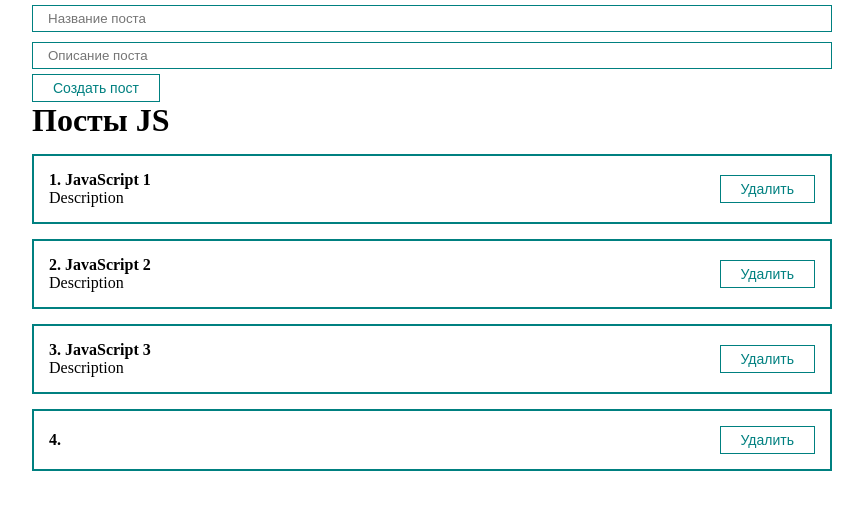
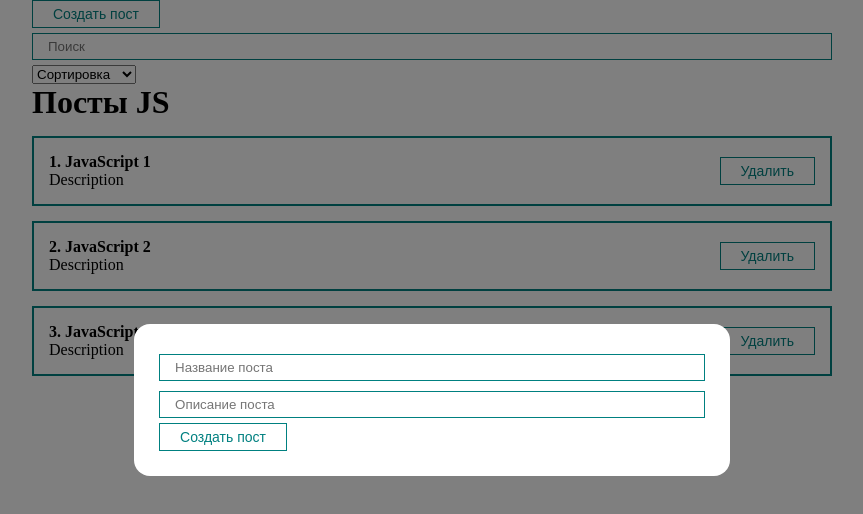
Before and after one commit to YaroslavOkrema/React-fundamental, a React (Create React App) app in the folder my-app/: page / in a window 1280 px wide. Both pictures are taken after a click on the button "Создать пост". Shown: the top 514 px of the page, without its empty margins (208-1071 px from the left). Built offline with nearby package versions, Linux system fonts and the light colour scheme.

Commit message:
feat: add search, filter and animation

```diff
--- a/my-app/src/App.js
+++ b/my-app/src/App.js
@@ -2,6 +2,10 @@
 import './styles/App.css';
 import PostList from "./components/PostList";
 import PostForm from "./components/PostForm";
+import PostFilter from "./components/PostFilter";
+import MyModal from "./components/UI/MyModal/MyModal";
+import MyButton from "./components/UI/button/MyButton";
+import {usePosts} from "./hooks/usePosts";
 
 function App() {
     const [posts, setPosts] = useState([
@@ -9,9 +13,13 @@
         {id: 2, title: 'JavaScript 2', body: 'Description'},
         {id: 3, title: 'JavaScript 3', body: 'Description'}
     ]);
+    const [filter, setFilter] = useState({sort: '', query: ''});
+    const [modal, setModal] = useState(false);
+    const  sortedAndSearchedPosts = usePosts(posts, filter.sort, filter.query);
 
     function createPost(newPost) {
         setPosts( [...posts, newPost]);
+        setModal(false);
     }
 
     // получаем пост из дочернего
@@ -21,11 +29,17 @@
 
     return (
         <div className="App">
-            <PostForm create={createPost}/>
-            {posts.length !== 0
-                ? <PostList remove={removePost} posts={posts} title= "Посты JS"/>
-                : <h1>Посты не найдены!</h1>
-            }
+            <MyButton onClick={() => setModal(true)}>
+                Создать пост
+            </MyButton>
+            <MyModal visible={modal} setVisible={setModal}>
+                <PostForm create={createPost}/>
+            </MyModal>
+            <PostFilter
+                filter={filter}
+                setFilter={setFilter}
+            />
+            <PostList remove={removePost} posts={sortedAndSearchedPosts} title= "Посты JS"/>
         </div>
     );
 }
--- /dev/null
+++ b/my-app/src/components/PostFilter.jsx
@@ -0,0 +1,26 @@
+import React from 'react';
+import MyInput from "./UI/input/MyInput";
+import MySelect from "./UI/select/MySelect";
+
+const PostFilter = ({filter, setFilter}) => {
+    return (
+        <div>
+            <MyInput
+                value={filter.query}
+                onChange={e => setFilter({...filter, query: e.target.value})}
+                placeholder="Поиск"
+            />
+            <MySelect
+                value={filter.sort}
+                onChange={selectedSort => setFilter({...filter, sort: selectedSort})}
+                defaultValue="Сортировка"
+                options={[
+                    {value: 'title', name: 'По названию'},
+                    {value: 'body', name: 'По описанию'}
+                ]}
+            />
+        </div>
+    );
+};
+
+export default PostFilter;
--- a/my-app/src/components/PostList.jsx
+++ b/my-app/src/components/PostList.jsx
@@ -1,13 +1,29 @@
 import React from 'react';
 import PostItem from "./PostItem";
+import { CSSTransition, TransitionGroup } from "react-transition-group";
 
 const PostList = ({posts, title, remove}) => {
+    if (!posts.length) {
+        return (
+            <h1>
+                Посты не найдены
+            </h1>
+        )
+    }
     return (
         <div>
             <h1>{title}</h1>
-            {posts.map((post, index) => (
-                <PostItem remove={remove} number={index + 1} post={post} key={post.id}/>
-            ))}
+            <TransitionGroup>
+                {posts.map((post, index) => (
+                    <CSSTransition
+                        key={post.id}
+                        timeout={500}
+                        classNames="post"
+                    >
+                    <PostItem remove={remove} number={index + 1} post={post} />
+                    </CSSTransition>
+                ))}
+            </TransitionGroup>
         </div>
     );
 };
--- /dev/null
+++ b/my-app/src/components/UI/MyModal/MyModal.jsx
@@ -0,0 +1,21 @@
+import React from 'react';
+import classes from './MyModal.module.css';
+
+const MyModal = ({children, visible, setVisible}) => {
+
+    const rootClasses = [classes.myModal];
+
+    if (visible) {
+        rootClasses.push(classes.active);
+    }
+
+    return (
+        <div className={rootClasses.join(' ')} onClick={() => setVisible(false)}>
+            <div className={classes.myModalContent} onClick={(e) => e.stopPropagation()}>
+                {children}
+            </div>
+        </div>
+    );
+};
+
+export default MyModal;
--- /dev/null
+++ b/my-app/src/components/UI/MyModal/MyModal.module.css
@@ -0,0 +1,22 @@
+.myModal {
+    position: fixed;
+    top: 0;
+    bottom: 0;
+    right: 0;
+    left: 0;
+    display: none;
+    background: rgba(0, 0, 0, 0.5);
+}
+
+.myModalContent {
+    padding: 25px;
+    background: white;
+    border-radius: 16px;
+    min-width: 250px;
+}
+
+.myModal.active {
+    display: flex;
+    justify-content: center;
+    align-items: center;
+}
--- /dev/null
+++ b/my-app/src/components/UI/select/MySelect.jsx
@@ -0,0 +1,16 @@
+import React from 'react';
+
+const MySelect = ({options, defaultValue, value, onChange}) => {
+    return (
+        <select value={value} onChange={event => onChange(event.target.value)}>
+            <option disabled value="">{defaultValue}</option>
+            {options.map(option => (
+                <option key={option.value} value={option.value}>
+                    {option.name}
+                </option>
+            ))}
+        </select>
+    );
+};
+
+export default MySelect;
--- /dev/null
+++ b/my-app/src/hooks/usePosts.js
@@ -0,0 +1,23 @@
+import {useMemo} from "react";
+
+export const useSortedPosts = (posts, sort) => {
+    const sortedPosts = useMemo(() => {
+        console.log('Отработала функция');
+        if (sort) {
+            return [...posts].sort((a, b) => a[sort].localeCompare(b[sort]));
+        }
+        return posts;
+    }, [sort, posts]);
+
+    return sortedPosts;
+}
+
+export const usePosts = (posts, sort, query) => {
+    const sortedPosts = useSortedPosts(posts, sort);
+
+    const sortedAndSearchedPosts = useMemo(() => {
+        return sortedPosts.filter(post => post.title.toLowerCase().includes(query));
+    }, [query, sortedPosts]);
+
+    return sortedAndSearchedPosts;
+}
--- a/my-app/src/styles/App.css
+++ b/my-app/src/styles/App.css
@@ -21,3 +21,19 @@
     justify-content: space-between;
     align-items: center;
 }
+
+.post-enter {
+    transform: translateX(-350px);
+}
+
+.post-enter-active {
+    transform: translateX(0px);
+    transition: all 500ms ease-in;
+}
+.post-exit {
+    opacity: 1;
+}
+.post-exit-active {
+    transform: translateX(-350px);
+    transition: all 500ms ease-in;
+}
```
